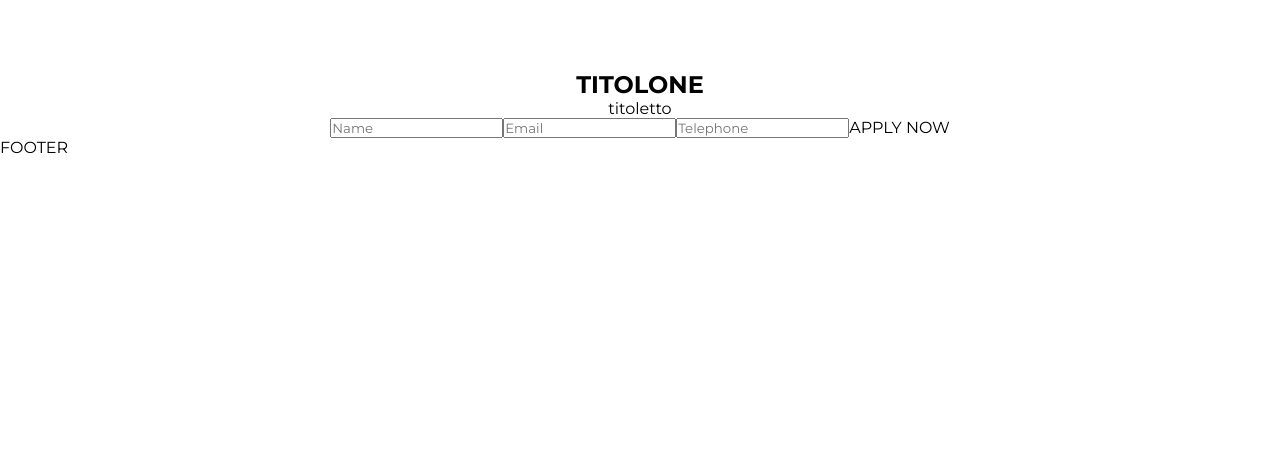
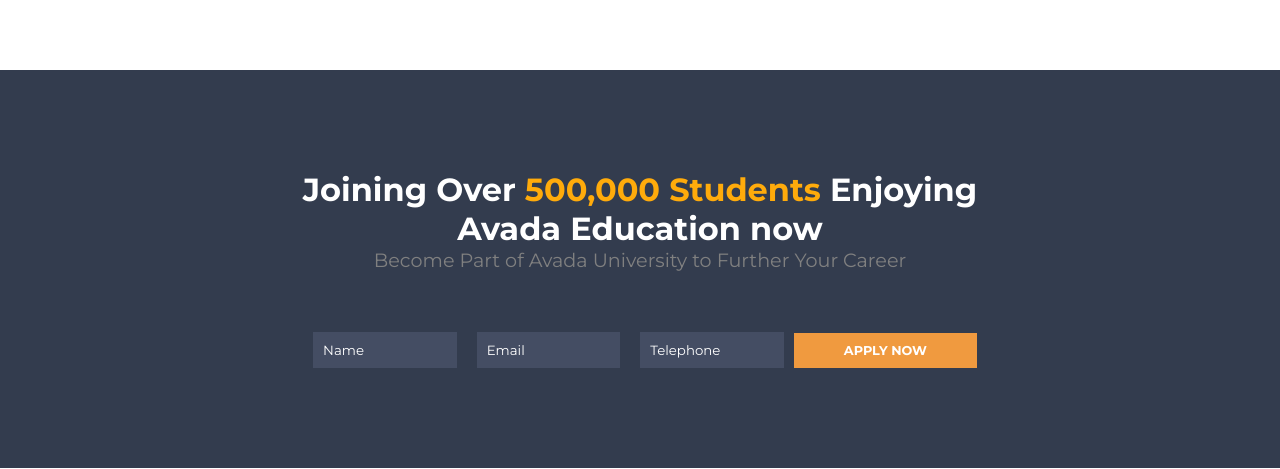
Before and after one commit to yurididomenico/proj-html-vuejs, a Vue app: page / in a window 1280 px wide. Shown: the part 4241-4710 px from the top of the page. Before the commit the page ends 4398 px from the top, so only its background shows below. Built offline with nearby package versions, Linux system fonts and the light colour scheme.

Commit message:
Join: Compilazione e cambio colore

```diff
--- a/src/components/SectionJoin.vue
+++ b/src/components/SectionJoin.vue
@@ -1,7 +1,8 @@
 <template>
   <section>
-    <h2>TITOLONE</h2>
-    <p>titoletto</p>
+    <div class="contenitore">
+      <h2>Joining Over <span>500,000 Students </span>Enjoying Avada Education now</h2>
+      <p>Become Part of Avada University to Further Your Career</p>
       <form>
         <input type="text" placeholder="Name">
         <input type="email" placeholder="Email">
@@ -9,6 +10,7 @@
         <a href="#">APPLY NOW</a>
 
       </form>
+    </div>
   </section>
 </template>
 
@@ -21,6 +23,52 @@
 <style scoped lang="scss">
 section
 {
+  background-color: #333c4e;
   text-align: center;
+  padding: 100px 0;
+
+  h2
+  {
+    color: white;
+    font-size: 2rem;
+    span
+    {
+      color: #ffab0b;
+    }
+  }
+
+  p
+  {
+    color: grey;
+    font-size: 1.2rem;
+    margin-bottom: 60px;
+  }
+
+  form
+  {
+
+    input
+    {
+      background-color: #444d63;
+
+      width: calc(100% / 5 - 10px);
+      border: none;
+      padding: 10px;
+      margin: 0 10px;
+    }
+    a
+    {
+      background-color: #f09a3f;
+      color: white;
+      padding: 10px 50px;
+      width: calc(100% / 4);
+      font-size: 0.8rem;
+      font-weight: bold;
+    }
+    input::placeholder
+    {
+      color: white;
+    }
+  }
 }
 </style>
```
Lines whose indentation alone changed are shown as unchanged.
